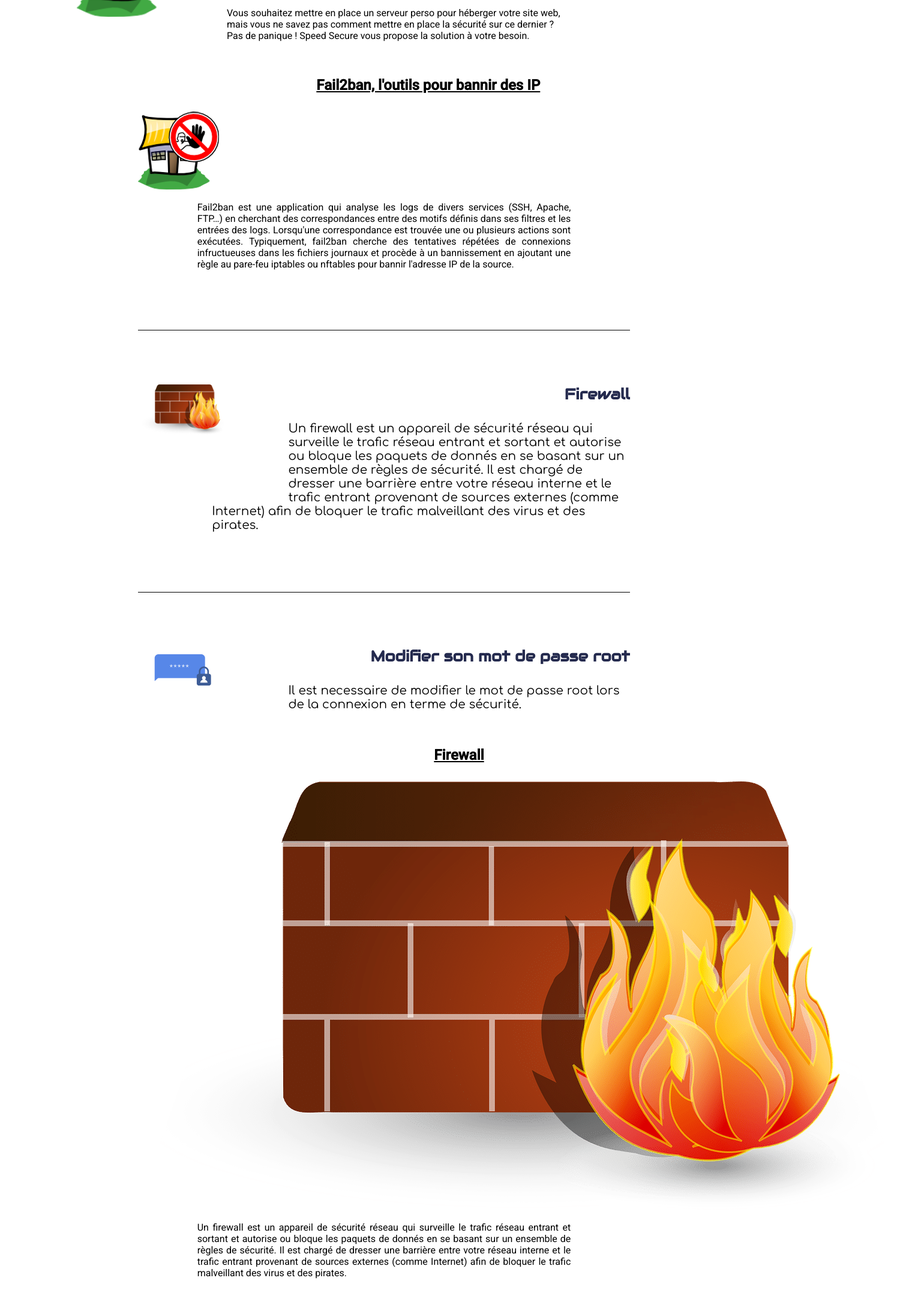
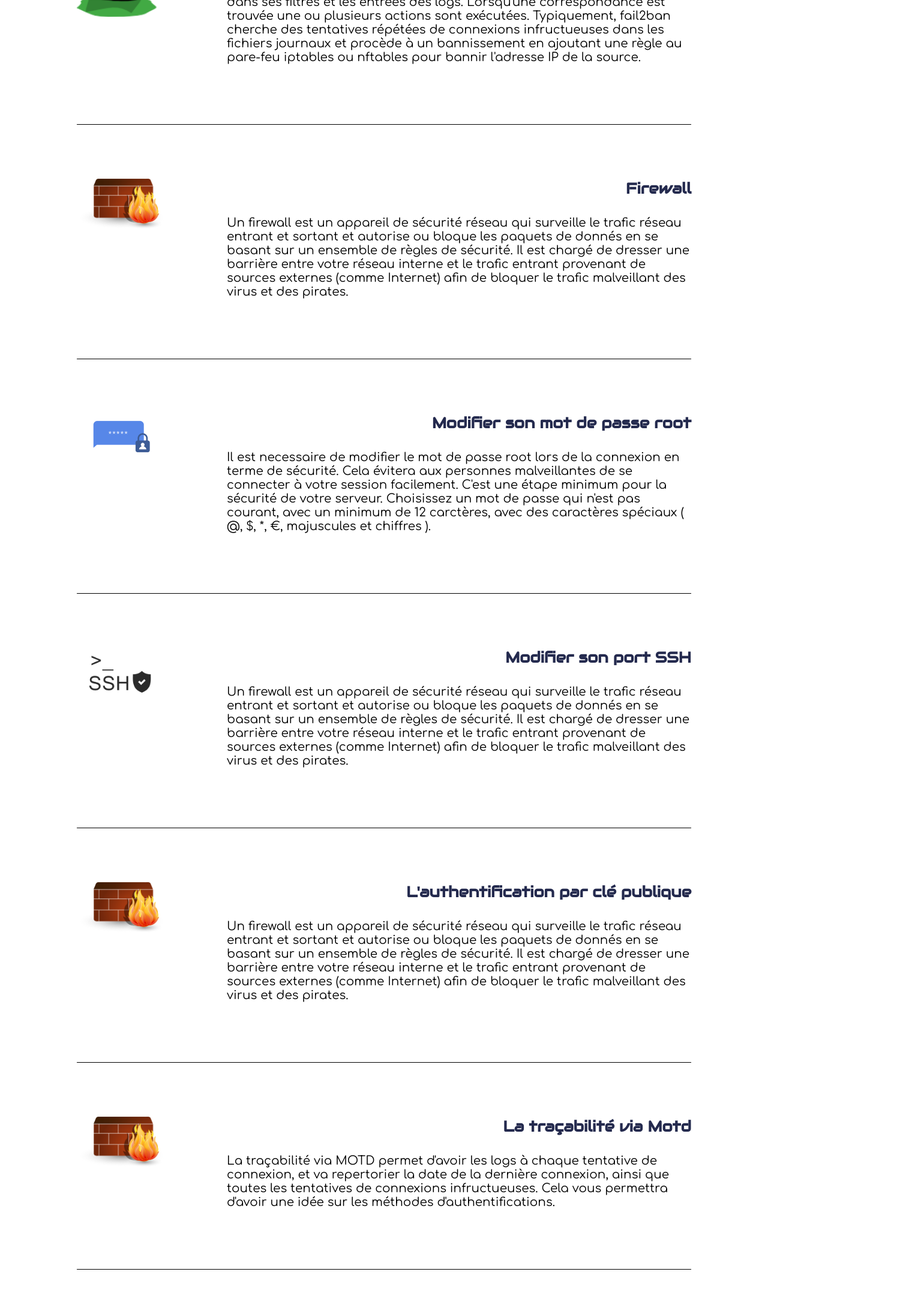
Before and after one commit to Clemclem62/speedsecure, an Angular app: page / in a window 1280 px wide. Shown: the part 1540-3726 px from the top of the page at 60% size, 1510 px wide, since content can reach past the window. Built offline with nearby package versions, Linux system fonts and the light colour scheme.

Commit message:
ThomasV1 police ecriture test 4

```diff
--- a/src/app/content/content.component.css
+++ b/src/app/content/content.component.css
@@ -72,28 +72,3 @@ h2{
   float: left;
   margin: 0 10px 10px 0;
   }
-.ajustement{
-  margin-right: 12%;
-  margin-left: 12%;
-  text-align: justify;
-}
-
-.button{
-  position:fixed;
-  bottom:1%;
-  right:1%;
-  z-index:9999;
-}
-
-.target-navbar {
-  margin-top: -40px;
-  padding-top: 40px;
-}
-
-.imgArrow{
-  display: block;
-  margin-left: auto;
-  margin-right: auto;
-  width: 50px;
-  margin-bottom: 30px;
-}
--- a/src/app/content/content.component.html
+++ b/src/app/content/content.component.html
@@ -16,22 +16,6 @@
       </div>
       <p class="texte-info">
         Fail2ban est une application qui analyse les logs de divers services (SSH, Apache, FTP…) en cherchant des
-=======
-<div class="content">
-  <p>Vous souhaitez mettre en place un serveur perso pour héberger votre site web, mais vous ne savez pas comment
-    mettre en place la sécurité sur ce dernier ? Pas de panique ! Speed Secure vous propose la solution à votre besoin.
-  </p>
-</div>
-</div>
-
-<div class="page">
-
-  <div class="grey">
-    <div class="target-navbar" id="fail2ban">
-      <h2>Fail2ban, l'outils pour bannir des IP</h2>
-    </div>
-      <img class="imgContent" src ="assets/images/Fail2ban_logo.png">
-      <p class="ajustement">Fail2ban est une application qui analyse les logs de divers services (SSH, Apache, FTP…) en cherchant des
         correspondances entre des motifs définis dans ses filtres et les entrées des logs. Lorsqu'une correspondance
         est trouvée une ou plusieurs actions sont exécutées. Typiquement, fail2ban cherche des tentatives répétées de
         connexions infructueuses dans les fichiers journaux et procède à un bannissement en ajoutant une règle au pare-feu
@@ -63,42 +47,10 @@
       </div>
       <p class="texte-info">
         Il est necessaire de modifier le mot de passe root lors de la connexion en terme de sécurité.
-
-  </div>
-
-  <div class="target-navbar" id="firewall">
-    <h2>Firewall</h2>
-  </div>
-    <img class="imgContent" src="assets/images/firewall.png">
-    <p class="ajustement">Un firewall est un appareil de sécurité réseau qui surveille le trafic réseau entrant et sortant et autorise
-      ou bloque les paquets de donnés en se basant sur un ensemble de règles de sécurité. Il est chargé de dresser
-      une barrière entre votre réseau interne et le trafic entrant provenant de sources externes (comme Internet)
-      afin de bloquer le trafic malveillant des virus et des pirates.
-    </p>
-
-  <div class="grey">
-    <div class="target-navbar" id="root" > <h2>Modifier son mot de passe root</h2></div>
-      <img class="imgContent" src="assets/images/password.png">
-      <p class="ajustement">Il est necessaire de modifier le mot de passe root lors de la connexion en terme de sécurité.
         Cela évitera aux personnes malveillantes de se connecter à votre session facilement. C'est une étape minimum pour
         la sécurité de votre serveur. Choisissez un mot de passe qui n'est pas courant, avec un minimum de 12 carctères,
         avec des caractères spéciaux ( @, $, *, €, majuscules et chiffres ).
       </p>
-  </div>
-
-  <div class="target-navbar" id="ssh">
-    <h2>Modifier son port SSH</h2>
-  </div>
-    <img class="imgContent" src="assets/images/ssh.jpeg">
-    <p class="ajustement">Un firewall est un appareil de sécurité réseau qui surveille le trafic réseau entrant et sortant et autorise
-      ou bloque les paquets de donnés en se basant sur un ensemble de règles de sécurité. Il est chargé de dresser
-      une barrière entre votre réseau interne et le trafic entrant provenant de sources externes (comme Internet)
-      afin de bloquer le trafic malveillant des virus et des pirates.
-    </p>
-
-  <div class="grey">
-    <div class="target-navbar" id="cle">
-      <h2>L'authentification par clé publique</h2>
     </div>
 
 
@@ -162,18 +114,6 @@
           d'améliorer la puissance proposées, afin de répondre aux demandes des logiciels. Grâce au script, les mises à jours se
           feront de manières automatiques.
       </p>
-  <div class="target-navbar" id="motd">
-    <h2>La traçabilité via Motd</h2>
-  </div>
-    <img class="imgContent" src="assets/images/firewall.png">
-    <p class="ajustement">La traçabilité via MOTD permet d'avoir les logs à chaque tentative de connexion, et va repertorier
-      la date de la dernière connexion, ainsi que toutes les tentatives de connexions infructueuses. Cela vous permettra d'avoir
-      une idée sur les méthodes d'authentifications.
-    </p>
-
-  <div class="grey">
-    <div class="target-navbar" id="maj">
-      <h2>Mettre à jour régulièrement son serveur</h2>
     </div>
 
 
@@ -254,66 +194,6 @@
         ...
       </p>
     </div>
-  <div class="target-navbar" id="php">
-    <h2>Sécuriser son PHP</h2>
-  </div>
-    <img class="imgContent" src="assets/images/php.svg">
-    <p class="ajustement">Un firewall est un appareil de sécurité réseau qui surveille le trafic réseau entrant et sortant et autorise
-      ou bloque les paquets de donnés en se basant sur un ensemble de règles de sécurité. Il est chargé de dresser
-      une barrière entre votre réseau interne et le trafic entrant provenant de sources externes (comme Internet)
-      afin de bloquer le trafic malveillant des virus et des pirates.
-    </p>
-
-  <div class="grey">
-  <div class="target-navbar" id="rkhunter">
-    <h2>Rkhunter</h2>
-  </div>
-  <img class="imgContent" src="assets/images/rkhunter.png">
-  <p class="ajustement">Un firewall est un appareil de sécurité réseau qui surveille le trafic réseau entrant et sortant et autorise
-    ou bloque les paquets de donnés en se basant sur un ensemble de règles de sécurité. Il est chargé de dresser
-    une barrière entre votre réseau interne et le trafic entrant provenant de sources externes (comme Internet)
-    afin de bloquer le trafic malveillant des virus et des pirates.
-  </p>
-  </div>
-
-  <div class="target-navbar" id="ip">
-    <h2>La restrictions des IP</h2></div>
-  <img class="imgContent" src="assets/images/firewall.png">
-  <p class="ajustement">Un firewall est un appareil de sécurité réseau qui surveille le trafic réseau entrant et sortant et autorise
-    ou bloque les paquets de donnés en se basant sur un ensemble de règles de sécurité. Il est chargé de dresser
-    une barrière entre votre réseau interne et le trafic entrant provenant de sources externes (comme Internet)
-    afin de bloquer le trafic malveillant des virus et des pirates.
-  </p>
-
-  <div class="grey">
-    <div class="target-navbar" id="https">
-      <h2>Passer son site en HTTPS</h2></div>
-    <img class="imgContent" src="assets/images/https.jpeg">
-    <p class="ajustement">HTTPS n'est pas l'opposé de HTTP mais plutôt son petit cousin. Tous deux sont des protocoles de transfert
-      hypertexte qui permettent à des données web d'être affichées sur votre écran lorsque vous envoyez une requête.
-      Cependant, HTTPS est légèrement différent, plus avancé et bien plus sécurisé.
-      Avec HTTPS, les échanges HTTP entre le client et le serveur sont chiffrés (et donc sécurisés) via le protocole
-      TLS (ou autrefois SSL).
-    </p>
-  </div>
-
-  <div class="target-navbar" id="vpn">
-    <h2>Mettre en place un VPN</h2>
-  </div>
-    <img class="imgContent" src="assets/images/vpn.jpeg">
-    <p class="ajustement">
-    </p>
-
-  <div class="grey">
-    <div class="target-navbar" id="mfa">
-      <h2>Configurer une MFA</h2></div>
-    <img class="imgContent" src="assets/images/mfa.png">
-    <p class="ajustement">Un firewall est un appareil de sécurité réseau qui surveille le trafic réseau entrant et sortant et autorise
-      ou bloque les paquets de donnés en se basant sur un ensemble de règles de sécurité. Il est chargé de dresser
-      une barrière entre votre réseau interne et le trafic entrant provenant de sources externes (comme Internet)
-      afin de bloquer le trafic malveillant des virus et des pirates.
-    </p>
-  </div>
 
 
     <div class="trait_dessus"></div>
```
